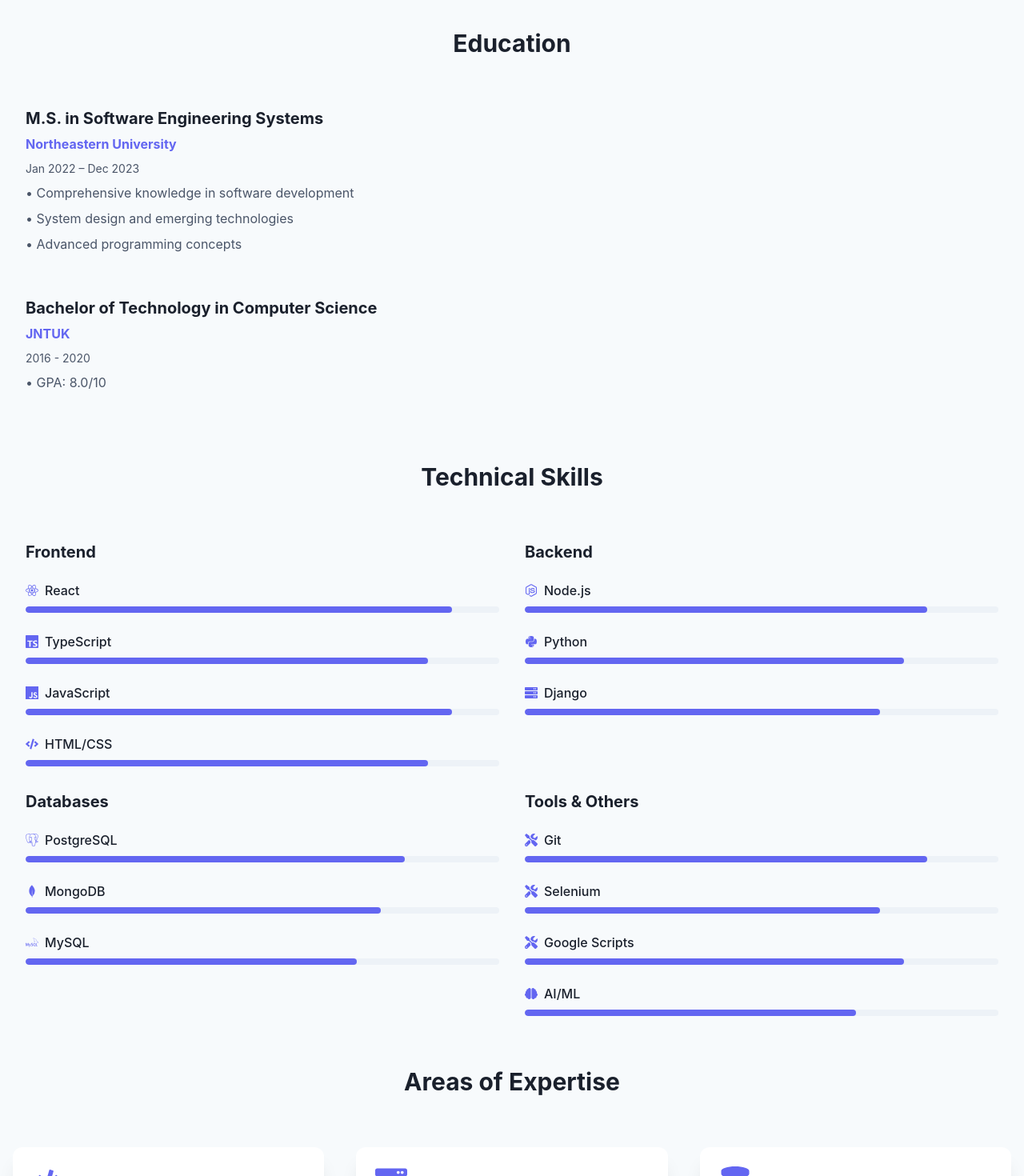
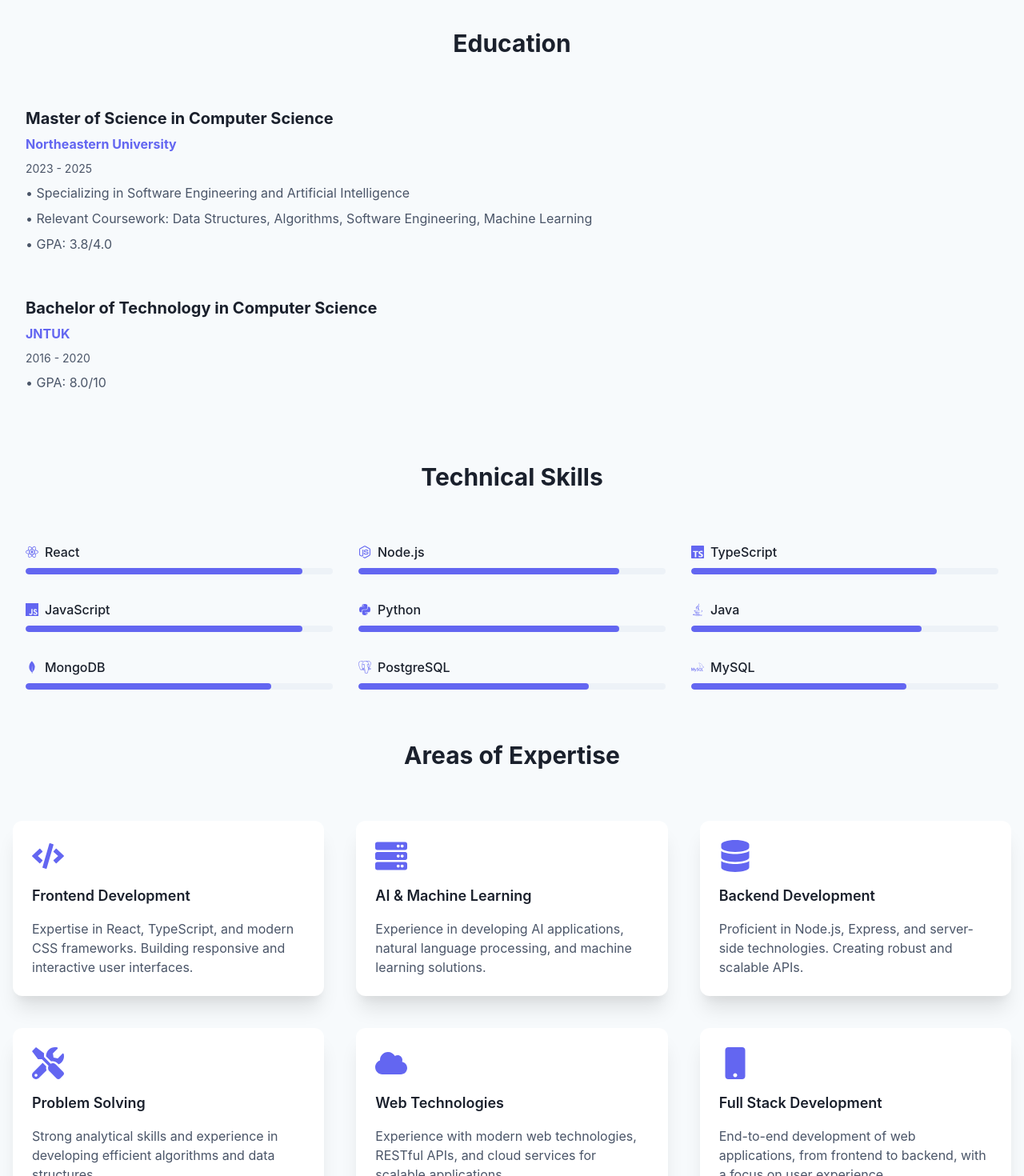
Before and after one commit to RojaPinnamraju/My-Portfolio, a React (Vite) app: page /#/about in a window 1280 px wide. Shown: the part 1317-2787 px from the top of the page at 80% size. Built offline with nearby package versions, Linux system fonts and the light colour scheme.

Commit message:
fix: update content extraction and chat functionality

```diff
--- a/src/pages/About.tsx
+++ b/src/pages/About.tsx
@@ -227,13 +227,13 @@ const About: React.FC = () => {
           <section data-section="education">
             <VStack spacing={8} align="stretch">
               <Education
-                degree="M.S. in Software Engineering Systems"
+                degree="Master of Science in Computer Science"
                 school="Northeastern University"
-                period="Jan 2022 – Dec 2023"
+                period="2023 - 2025"
                 details={[
-                  "Comprehensive knowledge in software development",
-                  "System design and emerging technologies",
-                  "Advanced programming concepts"
+                  "Specializing in Software Engineering and Artificial Intelligence",
+                  "Relevant Coursework: Data Structures, Algorithms, Software Engineering, Machine Learning",
+                  "GPA: 3.8/4.0"
                 ]}
               />
               <Education
@@ -254,36 +254,17 @@ const About: React.FC = () => {
 
         <Container maxW="container.xl" mb={16}>
           <section data-section="skills">
-            <VStack spacing={8} align="stretch">
-              <SimpleGrid columns={{ base: 1, md: 2 }} spacing={8}>
-                <Stack spacing={6}>
-                  <Heading size="md">Frontend</Heading>
-                  <Skill name="React" level={90} icon={FaReact} />
-                  <Skill name="TypeScript" level={85} icon={SiTypescript} />
-                  <Skill name="JavaScript" level={90} icon={SiJavascript} />
-                  <Skill name="HTML/CSS" level={85} icon={FaCode} />
-                </Stack>
-                <Stack spacing={6}>
-                  <Heading size="md">Backend</Heading>
-                  <Skill name="Node.js" level={85} icon={FaNodeJs} />
-                  <Skill name="Python" level={80} icon={FaPython} />
-                  <Skill name="Django" level={75} icon={FaServer} />
-                </Stack>
-                <Stack spacing={6}>
-                  <Heading size="md">Databases</Heading>
-                  <Skill name="PostgreSQL" level={80} icon={SiPostgresql} />
-                  <Skill name="MongoDB" level={75} icon={SiMongodb} />
-                  <Skill name="MySQL" level={70} icon={SiMysql} />
-                </Stack>
-                <Stack spacing={6}>
-                  <Heading size="md">Tools & Others</Heading>
-                  <Skill name="Git" level={85} icon={FaTools} />
-                  <Skill name="Selenium" level={75} icon={FaTools} />
-                  <Skill name="Google Scripts" level={80} icon={FaTools} />
-                  <Skill name="AI/ML" level={70} icon={FaBrain} />
-                </Stack>
-              </SimpleGrid>
-            </VStack>
+            <SimpleGrid columns={{ base: 1, md: 2, lg: 3 }} spacing={8}>
+              <Skill name="React" level={90} icon={FaReact} />
+              <Skill name="Node.js" level={85} icon={FaNodeJs} />
+              <Skill name="TypeScript" level={80} icon={SiTypescript} />
+              <Skill name="JavaScript" level={90} icon={SiJavascript} />
+              <Skill name="Python" level={85} icon={FaPython} />
+              <Skill name="Java" level={75} icon={FaJava} />
+              <Skill name="MongoDB" level={80} icon={SiMongodb} />
+              <Skill name="PostgreSQL" level={75} icon={SiPostgresql} />
+              <Skill name="MySQL" level={70} icon={SiMysql} />
+            </SimpleGrid>
           </section>
         </Container>
 
```
Also changed, not shown: 1 other file (tests, documents, lock files or other folders).
